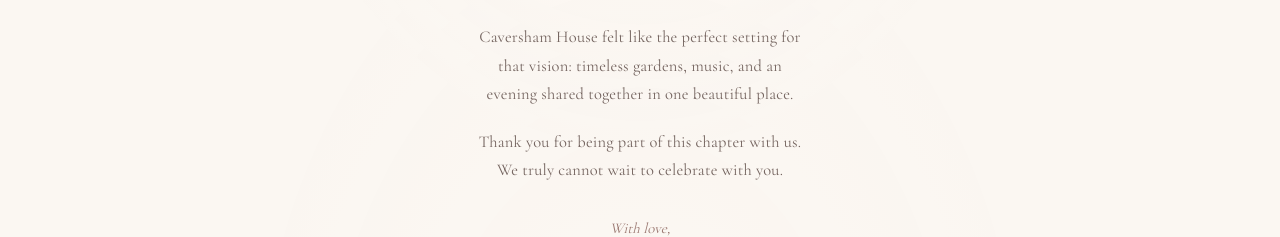
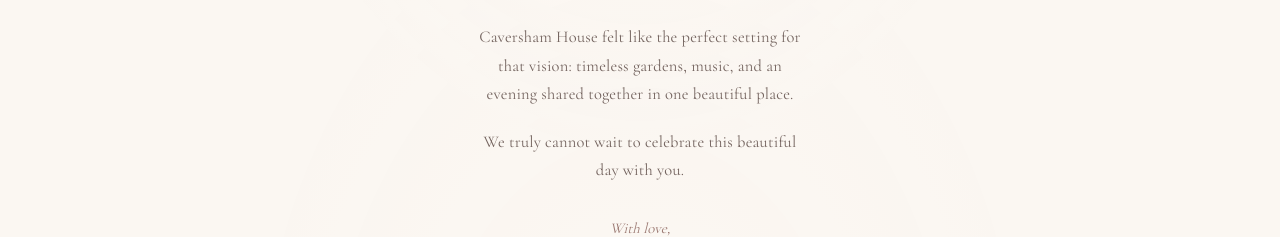
Before and after one commit to as16627-cloud/wedding-website, a Next.js app: page / in a window 1280 px wide. Shown: the part 2300-2537 px from the top of the page. Built offline with nearby package versions, Linux system fonts and the light colour scheme.

Commit message:
Refine note closing copy

```diff
--- a/app/page.tsx
+++ b/app/page.tsx
@@ -1748,7 +1748,7 @@ export default function WeddingWebsiteStarter() {
               shared together in one beautiful place.
             </p>
             <p>
-              Thank you for being part of this chapter with us. We truly cannot wait to celebrate with you.
+              We truly cannot wait to celebrate this beautiful day with you.
             </p>
           </motion.div>
           <motion.div
```
